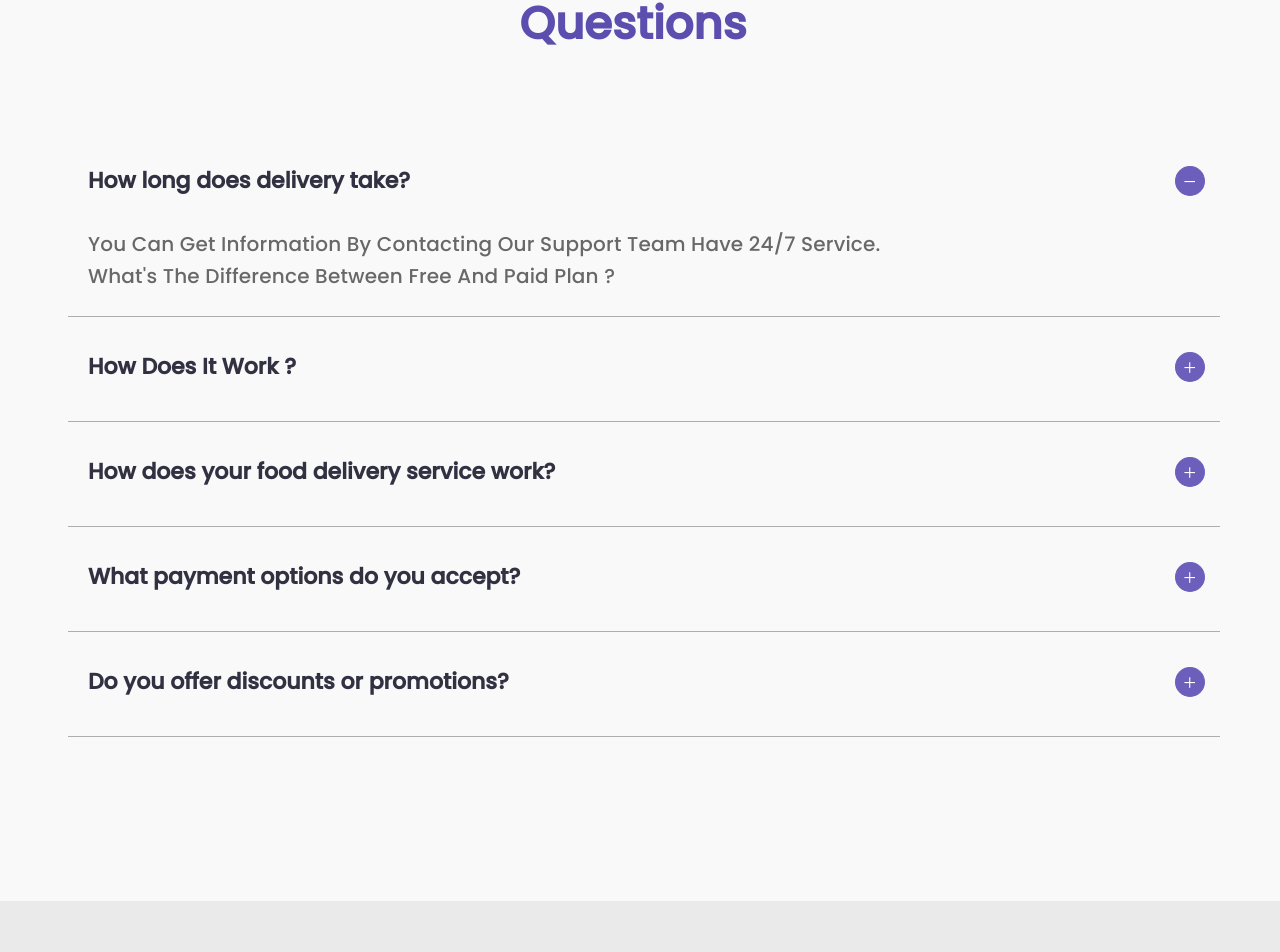
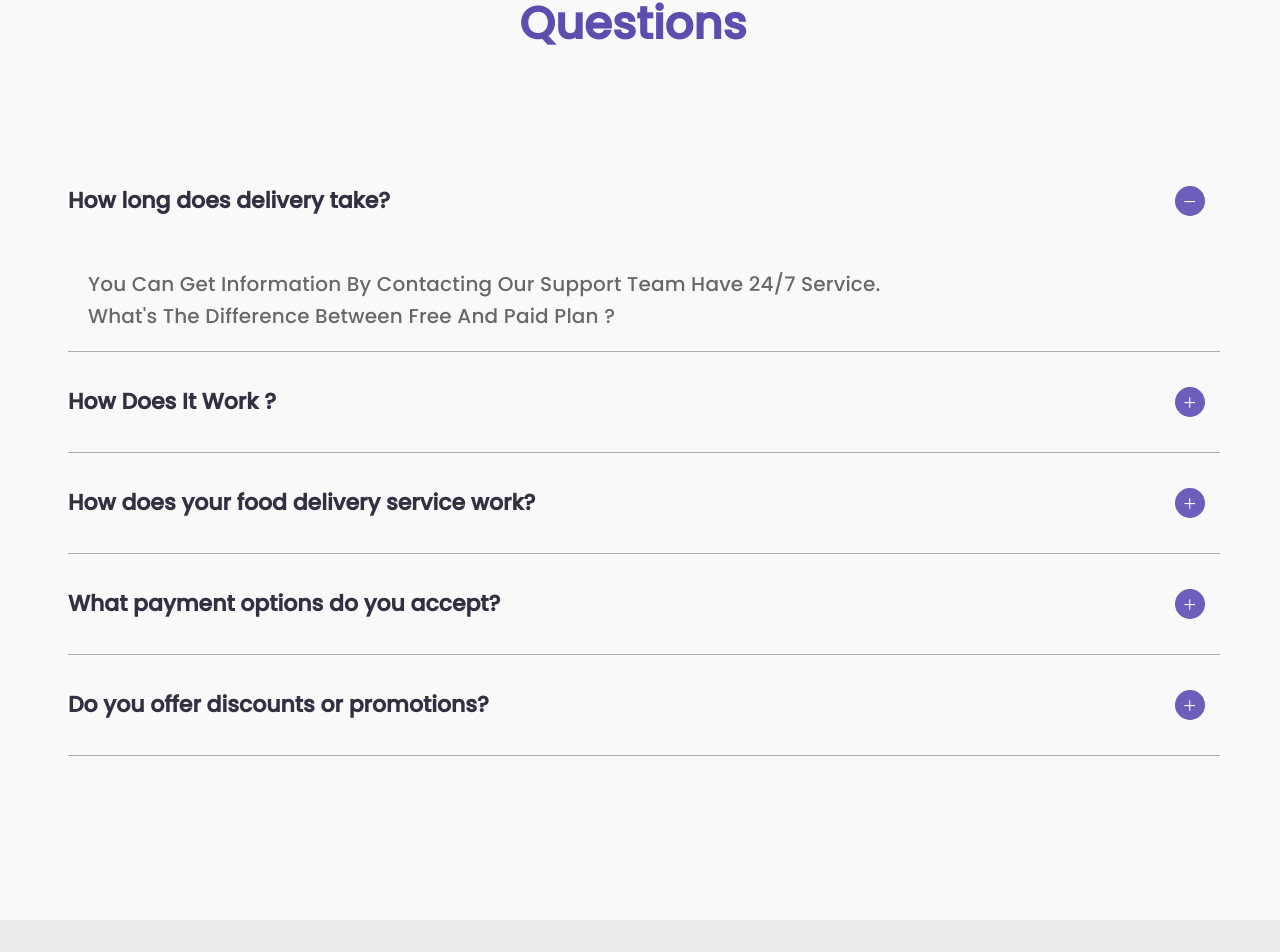
Before and after one commit to VitaliyTheKeyboardist/T1Project, a React (Vite) app in the folder t1projectvite/: page / in a window 1280 px wide. Shown: the part 3717-4669 px from the top of the page. Built offline with nearby package versions, Linux system fonts and the light colour scheme; no server answers.

Commit message:
article card styles, FAQ block styles

```diff
--- a/t1projectvite/src/components/Atoms/Line/Line.module.css
+++ b/t1projectvite/src/components/Atoms/Line/Line.module.css
@@ -15,3 +15,7 @@
   border-color: #adadad;
   margin-top: 24px;
 }
+.horizontalFAQ {
+  composes: horizontalComment;
+  margin: 0px;
+}
--- a/t1projectvite/src/components/Atoms/Line/Line.tsx
+++ b/t1projectvite/src/components/Atoms/Line/Line.tsx
@@ -1,7 +1,7 @@
 import style from "./Line.module.css"
 
 interface Props {
-  type: "horizontal" | "vertical" | "horizontalComment"
+  type: "horizontal" | "vertical" | "horizontalComment" | "horizontalFAQ"
 }
 
 const Line = ({ type }: Props) => {
--- a/t1projectvite/src/components/Atoms/Text/Text.module.css
+++ b/t1projectvite/src/components/Atoms/Text/Text.module.css
@@ -83,7 +83,16 @@
   color: #686868;
   margin-left: 20px;
   width: 800px;
-  z-index: 1;
+  position: relative;
+  z-index: 0;
+  transition: 1s;
+}
+.answerHidden {
+  composes: answer;
+  transform: translateY(-120%);
+  position: relative;
+  z-index: 0;
+  opacity: 0;
 }
 .line {
   width: 54px;
@@ -109,6 +118,10 @@
   line-height: 25.18px;
   text-align: left;
   color: #252525;
+  white-space: nowrap;
+  overflow: hidden;
+  text-overflow: ellipsis;
+  width: 305px;
 }
 .articleBody {
   font-family: Poppins;
@@ -160,5 +173,5 @@
   font-weight: 400;
   line-height: 44.55px;
   text-align: justify;
-  color:#252525;
+  color: #252525;
 }
--- a/t1projectvite/src/components/Atoms/Text/Text.tsx
+++ b/t1projectvite/src/components/Atoms/Text/Text.tsx
@@ -12,6 +12,7 @@ interface Props {
     | "comment"
     | "question"
     | "answer"
+    | "answerHidden"
     | "footer"
     | "articleTitle"
     | "articleBody"
--- a/t1projectvite/src/components/Molecules/Article/Article.module.css
+++ b/t1projectvite/src/components/Molecules/Article/Article.module.css
@@ -13,6 +13,11 @@
 }
 .articleTitle {
   margin: 26px 0px 28px 20px;
+}
+.userCardBlock {
+  display: flex;
+  justify-content: space-between;
+  margin-right: 22px;
 }
 .tagsBlock {
   display: flex;
--- a/t1projectvite/src/components/Molecules/Article/Article.tsx
+++ b/t1projectvite/src/components/Molecules/Article/Article.tsx
@@ -15,7 +15,6 @@ interface Props {
 }
 
 const Article = ({ title, tags, reactions, body, postId, userId }: Props) => {
-
   const { data: user, isFetching, error } = useFetchSingleUserQuery(userId)
 
   return (
@@ -24,9 +23,19 @@ const Article = ({ title, tags, reactions, body, postId, userId }: Props) => {
         <div className={style.articleTitle}>
           <Text type={"articleTitle"}>{title}</Text>
         </div>
-        {isFetching && <Text type={"question"} >Download data...</Text>}
-        {error && <Text type={"question"}>Гser is not loaded</Text>}
-        {user && <UserCard type={"userCardSmall"} name={user.firstName} lastname={user.lastName} image={user.image} />}
+        <div className={style.userCardBlock}>
+          {isFetching && <Text type={"question"}>Download data...</Text>}
+          {error && <Text type={"question"}>User is not loaded</Text>}
+          {user && (
+            <UserCard
+              type={"userCardSmall"}
+              name={user.firstName}
+              lastname={user.lastName}
+              image={user.image}
+            />
+          )}
+          <Rank type={"articlesRank"} rank={reactions} />
+        </div>
         <div className={style.tagsBlock}>
           <div className={style.tags}>
             {tags &&
@@ -37,7 +46,6 @@ const Article = ({ title, tags, reactions, body, postId, userId }: Props) => {
                 </Text>
               ))}
           </div>
-          <Rank type={"articlesRank"} rank={reactions} />
         </div>
         <div className={style.articleBody}>
           <Text type={"articleBody"}>{body}</Text>
--- a/t1projectvite/src/components/Molecules/FAQBlockItem/FAQBlockItem.module.css
+++ b/t1projectvite/src/components/Molecules/FAQBlockItem/FAQBlockItem.module.css
@@ -1,8 +1,22 @@
+.container {
+  cursor: pointer;
+  position: relative;
+  z-index: 10;
+  height: 100px;
+  transition: height 1s;
+}
+.containerExpanded {
+  composes: container;
+  height: 200px;
+}
+
 .questionBlock {
   display: flex;
   align-items: center;
-  height: 60px;
+  height: 100px;
+  background-color: #f9f9f9;
   justify-content: space-between;
-
-  margin: 20px 15px 17px 20px;
+  margin: 0px 15px 17px 0px;
+  position: relative;
+  z-index: 1;
 }
--- a/t1projectvite/src/components/Molecules/FAQBlockItem/FAQBlockItem.tsx
+++ b/t1projectvite/src/components/Molecules/FAQBlockItem/FAQBlockItem.tsx
@@ -13,7 +13,8 @@ interface Props {
 const FAQBlockItem = ({ question, answer, status }: Props) => {
   const [expanded, setExpanded] = useState<boolean>(status)
   return (
-    <div style={{ cursor: 'pointer' }} onClick={() => setExpanded(!expanded)}>
+    <>
+      <div className={expanded? style.containerExpanded : style.container} onClick={() => setExpanded(!expanded)}>
         <div className={style.questionBlock}>
           <Text type="question">{question}</Text>
           <QuestionButton
@@ -21,9 +22,10 @@ const FAQBlockItem = ({ question, answer, status }: Props) => {
             onClick={() => setExpanded(!expanded)}
           />
         </div>
-      {expanded && <Text type="answer">{answer}</Text>}
-      <Line type="horizontalComment" />
+        <Text type={expanded ? "answer" : "answerHidden"}>{answer}</Text>
       </div>
+      <Line type="horizontalFAQ" />
+    </>
   )
 }
 
```
Lines whose indentation alone changed are shown as unchanged.
